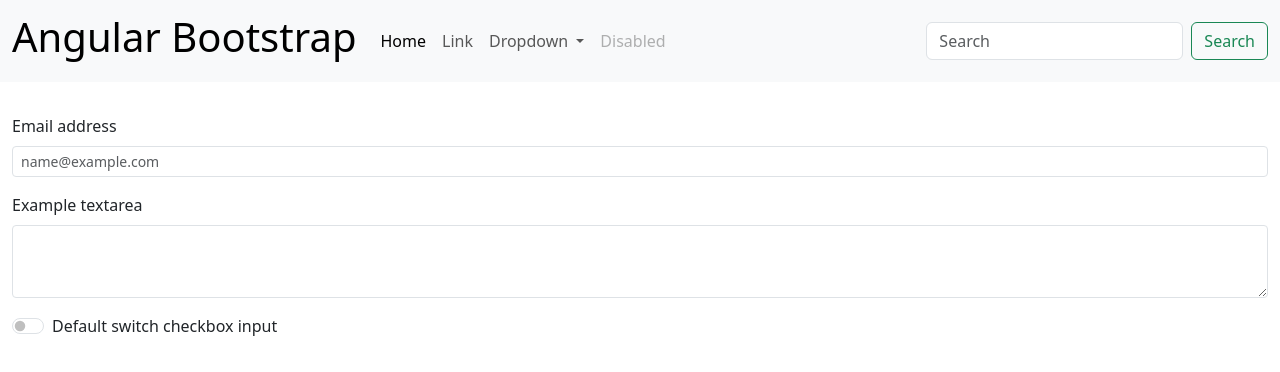
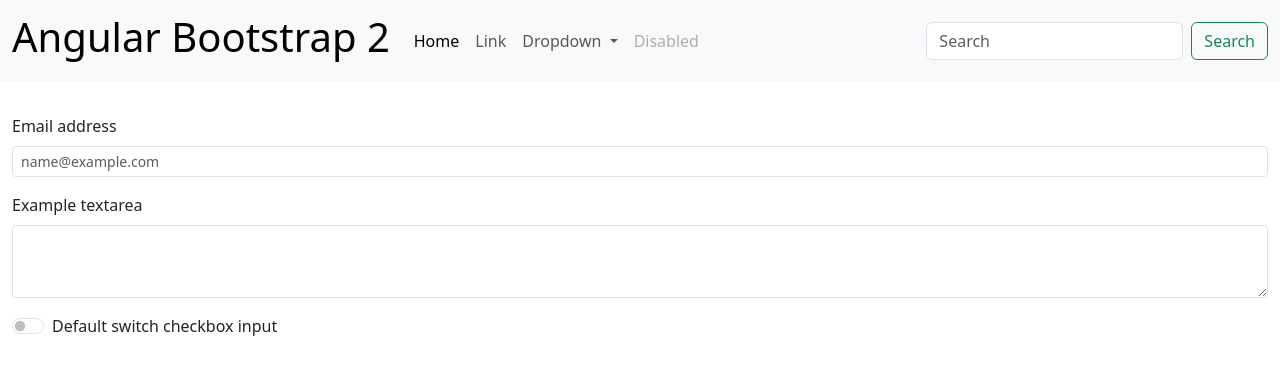
Before and after one commit to AlfinhiHD/Zettabyte_Intern, an Angular app in the folder angular-project/: page / in a window 1280 px wide. Shown: the top 372 px of the page. Built offline with nearby package versions, Linux system fonts and the light colour scheme.

Commit message:
add changes

```diff
--- a/angular-project/src/app/app.component.html
+++ b/angular-project/src/app/app.component.html
@@ -1,7 +1,7 @@
 <nav class="navbar navbar-expand-sm navbar-light bg-light">
   <div class="container-fluid">
     <a class="navbar-brand" href="#">
-      <h1>Angular Bootstrap</h1>
+      <h1>Angular Bootstrap 2</h1>
     </a>
     <button class="navbar-toggler" type="button" data-bs-toggle="collapse" data-bs-target="#navbarSupportedContent" aria-controls="navbarSupportedContent" aria-expanded="false" aria-label="Toggle navigation">
       <span class="navbar-toggler-icon"></span>
```
